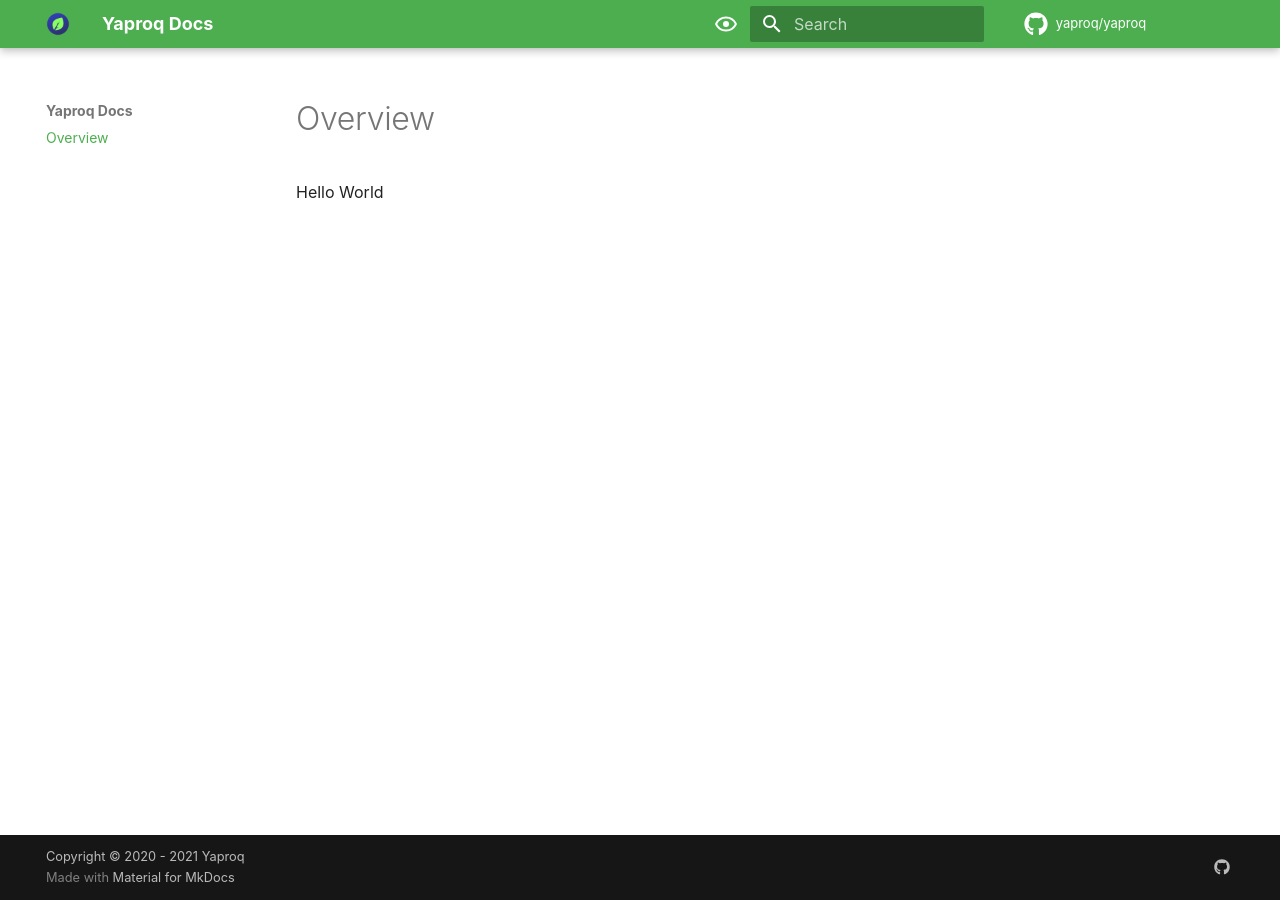
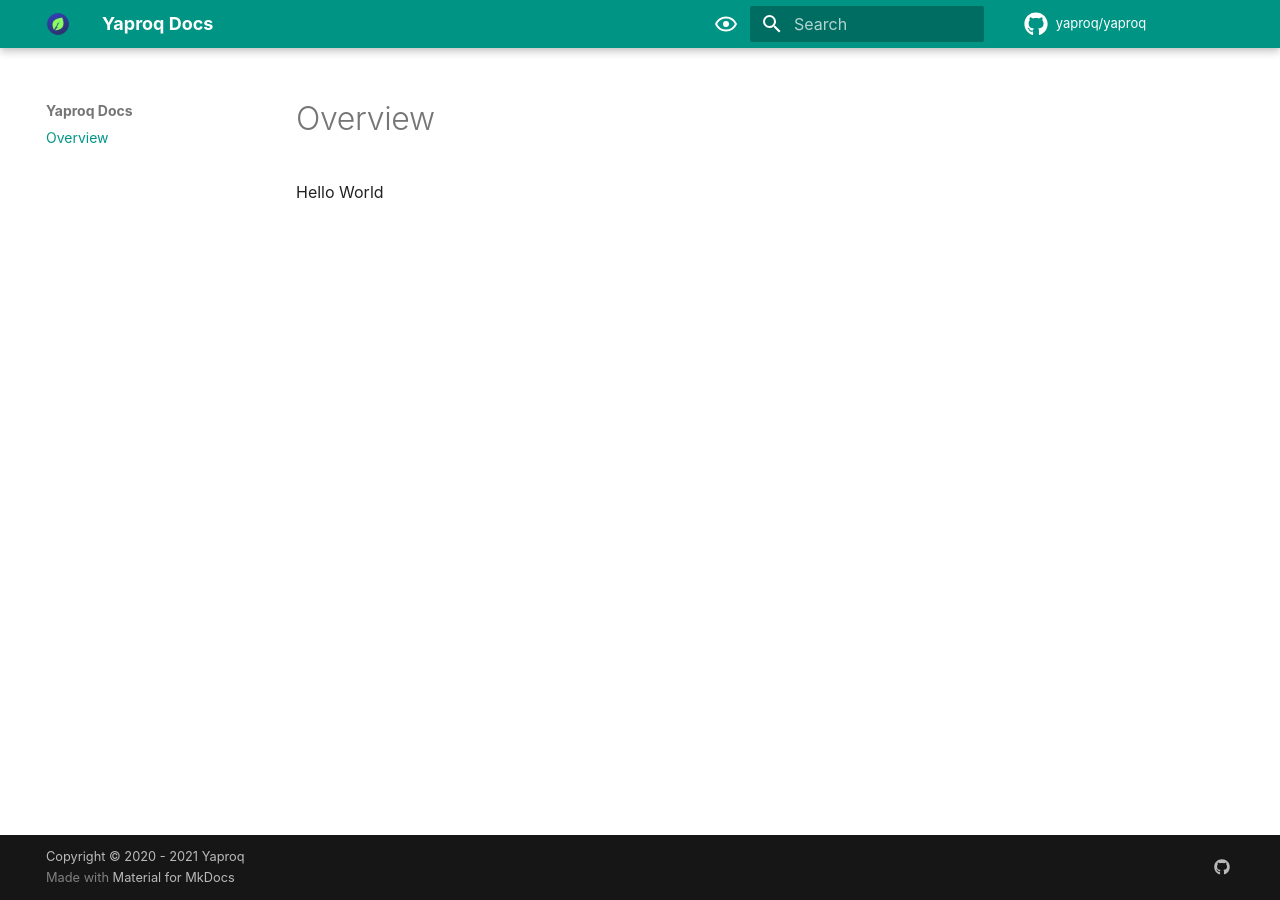
Before and after one commit to yaproq/docs, an MkDocs documentation site: the page built from docs/index.md, in a window 1280 px wide. Built offline with MkDocs 1.6.1 and Material for MkDocs 9.7.7, drawn with Linux system fonts in a browser that asks for light colours; comment, search, counter and statistics services are not loaded; the version menu is left out.

Commit message:
Change the primary color to teal

```diff
--- a/mkdocs.yml
+++ b/mkdocs.yml
@@ -13,13 +13,13 @@ theme:
   palette:
     - media: "(prefers-color-scheme: dark)"
       scheme: slate
-      primary: green
+      primary: teal
       toggle:
         icon: material/eye
         name: Switch to light mode
     - media: "(prefers-color-scheme: light)"
       scheme: default
-      primary: green
+      primary: teal
       toggle:
         icon: material/eye-outline
         name: Switch to dark mode
```
